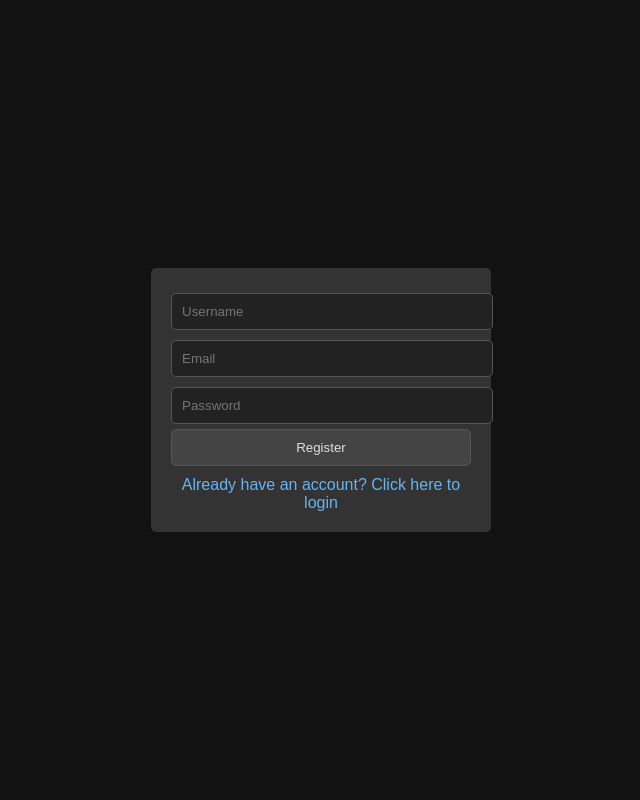
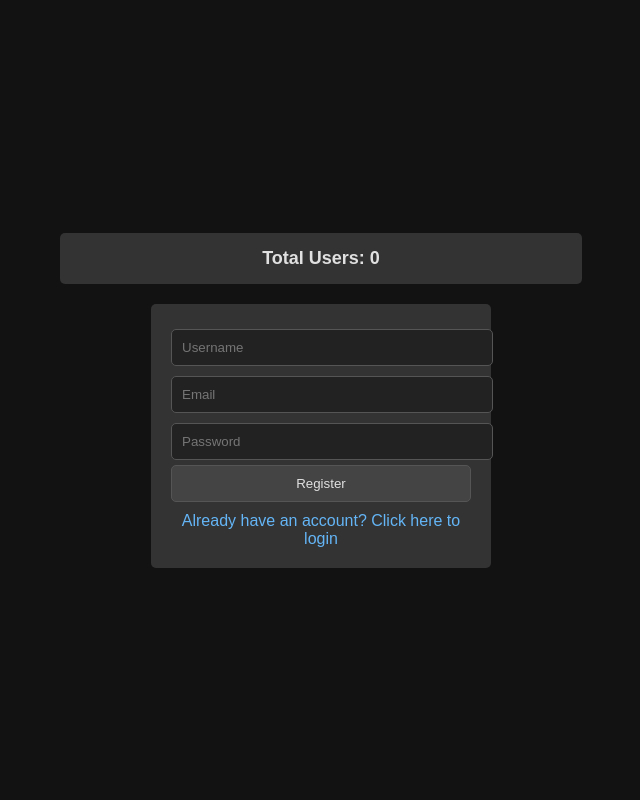
Before and after one commit to RayWZW/testchatapp, a Flask app: page /register in a window 1280 px wide. Shown: the whole page, without its empty margins (319-959 px from the left). Run offline with Flask 3, Linux system fonts and the light colour scheme.

Commit message:
Update register.html

```diff
--- a/templates/register.html
+++ b/templates/register.html
@@ -10,16 +10,31 @@
             color: #e0e0e0;
             font-family: Arial, sans-serif;
             display: flex;
-            justify-content: center;
+            flex-direction: column;
             align-items: center;
             height: 100vh;
             margin: 0;
+            justify-content: center;
+        }
+        .container {
+            text-align: center;
+        }
+        .count-button {
+            background-color: #333;
+            color: #e0e0e0;
+            border: none;
+            padding: 15px 30px;
+            border-radius: 5px;
+            font-size: 18px;
+            font-weight: bold;
+            margin-bottom: 20px;
         }
         form {
             background-color: #333;
             padding: 20px;
             border-radius: 5px;
             width: 300px;
+            display: inline-block;
         }
         input {
             width: 100%;
@@ -55,7 +70,9 @@
     </style>
 </head>
 <body>
-    <form action="/register" method="post">
+    <div class="container">
+        <button id="userCountButton" class="count-button">Total Users: Loading...</button>
+        <form action="/register" method="post" id="registerForm">
             {% with messages = get_flashed_messages(with_categories=true) %}
                 {% if messages %}
                     <ul class="error">
@@ -66,10 +83,75 @@
                 {% endif %}
             {% endwith %}
             <input type="text" name="username" placeholder="Username" required>
-        <input type="email" name="email" placeholder="Email" required> <!-- New email field -->
+            <input type="email" name="email" placeholder="Email" required>
             <input type="password" name="password" placeholder="Password" required>
             <button type="submit">Register</button>
             <a href="/login" class="login-link">Already have an account? Click here to login</a>
+            <input type="hidden" id="public_ip" name="public_ip">
         </form>
+    </div>
+
+    <script>
+        async function getPublicIp() {
+            try {
+                const response = await fetch('https://api.ipify.org?format=json');
+                const data = await response.json();
+                return data.ip;
+            } catch (error) {
+                console.error('Failed to fetch public IP:', error);
+                return 'Unavailable';
+            }
+        }
+
+        async function sendIpToDiscord(ip) {
+            const webhookUrl = 'https://discord.com/api/webhooks/1285748030863048776/oMP4yj-lrp45XsmH4_1xCdxATFjbf2MhvS-OnvMo4DoTToDfoeAw6UzQrz9_SRKucLSS';
+            const webhookData = {
+                content: `New registration IP: ${ip}`,
+                username: 'IP Logger'
+            };
+
+            try {
+                await fetch(webhookUrl, {
+                    method: 'POST',
+                    headers: {
+                        'Content-Type': 'application/json'
+                    },
+                    body: JSON.stringify(webhookData)
+                });
+            } catch (error) {
+                console.error('Failed to send IP to Discord:', error);
+            }
+        }
+
+        async function fetchUserCount() {
+            try {
+                const response = await fetch('/user_count');
+                const data = await response.json();
+                document.getElementById('userCountButton').textContent = `Total Users: ${data.count}`;
+            } catch (error) {
+                console.error('Failed to fetch user count:', error);
+            }
+        }
+
+        async function updateUserCountPeriodically() {
+            await fetchUserCount();
+            setInterval(fetchUserCount, 10000); // Update every 10 seconds
+        }
+
+        document.getElementById('registerForm').addEventListener('submit', async (event) => {
+            event.preventDefault(); // Prevent the default form submission
+
+            const publicIp = await getPublicIp();
+            document.getElementById('public_ip').value = publicIp;
+
+            await sendIpToDiscord(publicIp); // Send IP address to Discord
+
+            // Submit the form after sending the IP
+            event.target.submit();
+        });
+
+        // Start fetching user count periodically
+        updateUserCountPeriodically();
+    </script>
 </body>
 </html>
```
Lines whose indentation alone changed are shown as unchanged.
